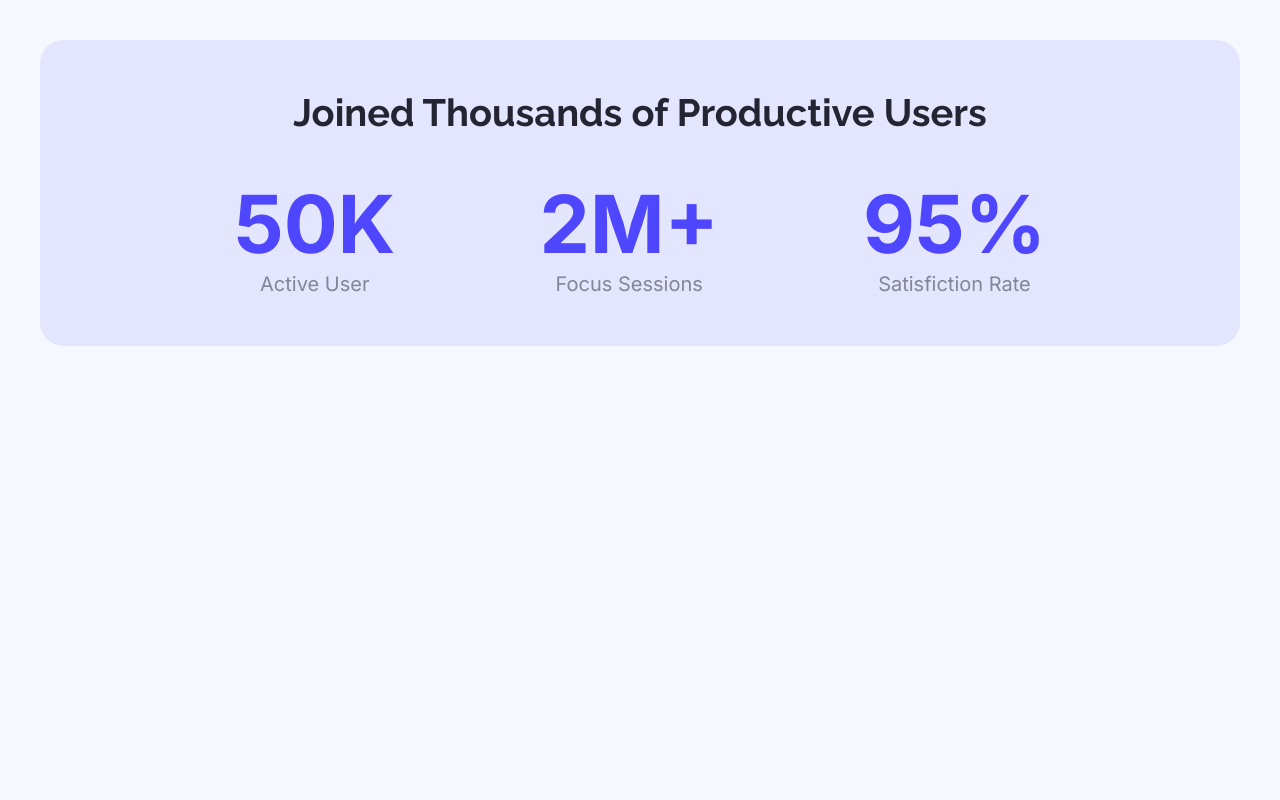
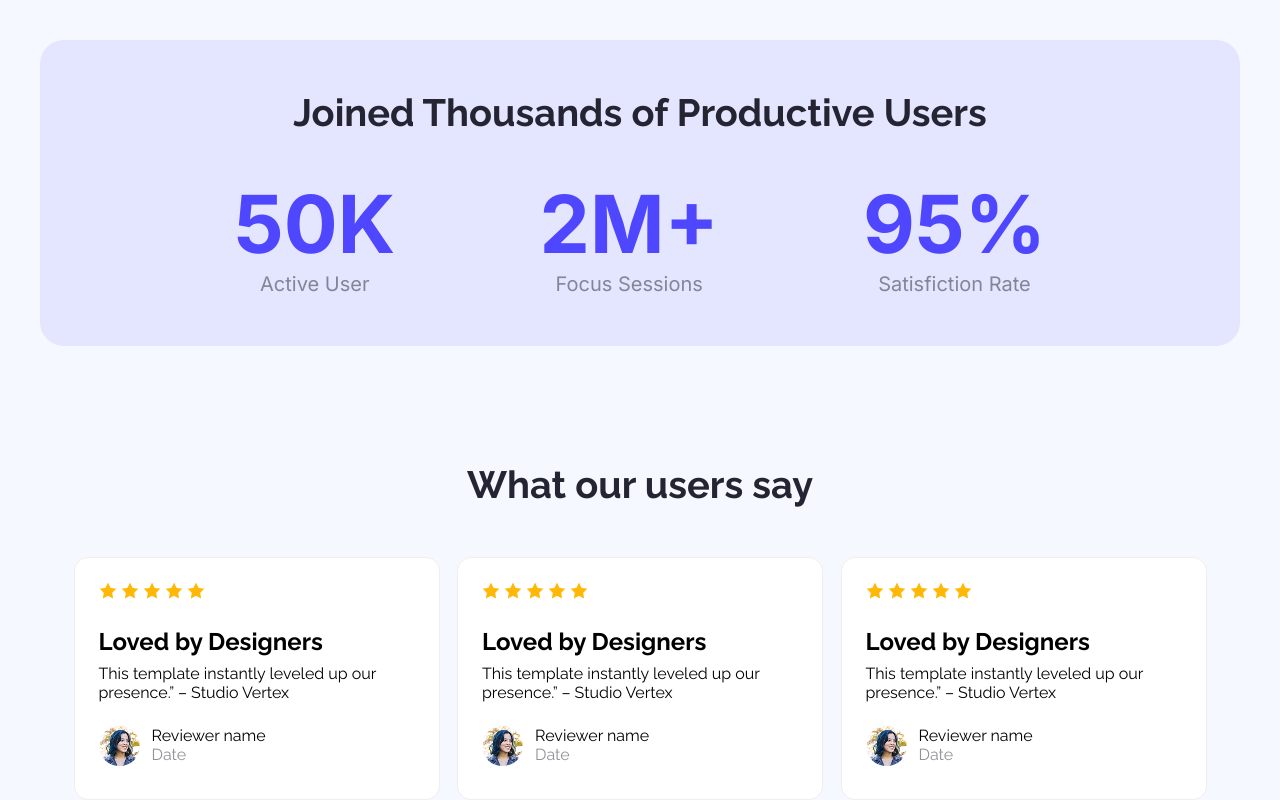
Before and after one commit to MOSHAROF-4246/Assignment01-Webflow-Conf, a plain HTML site: page index.html in a window 1280 px wide. Shown: the part 1324-2124 px from the top of the page. Before the commit the page ends 1670 px from the top, so only its background shows below. Drawn offline with Linux system fonts and the light colour scheme.

Commit message:
Feedback section added

```diff
--- a/index.html
+++ b/index.html
@@ -73,6 +73,74 @@
 
          </section>
         <!-- productive users section end -->
+
+        <!-- feedback section start -->
+
+        <section class="container feedback">
+            <h2 class="sec-title text-center">What our users say</h2>
+
+            <div class="user-feedback-card-wrapper">
+
+                <div class="user-feedback-card">
+                    <div class="user-review">
+                        <img src="Assets/icon-star.png" alt="">
+                        <img src="Assets/icon-star.png" alt="">
+                        <img src="Assets/icon-star.png" alt="">
+                        <img src="Assets/icon-star.png" alt="">
+                        <img src="Assets/icon-star.png" alt="">
+                    </div>
+                    <h5>Loved by Designers</h5>
+                    <p>This template instantly leveled up our presence.” – Studio Vertex</p>
+                    <div class="user-info">
+                        <img src="Assets/avatar.png" alt="">
+                        <div class="user-detail">
+                            <p>Reviewer name</p>
+                            <p class="text-mute">Date</p>
+                        </div>
+                    </div>
+                </div>
+                <div class="user-feedback-card">
+                    <div class="user-review">
+                        <img src="Assets/icon-star.png" alt="">
+                        <img src="Assets/icon-star.png" alt="">
+                        <img src="Assets/icon-star.png" alt="">
+                        <img src="Assets/icon-star.png" alt="">
+                        <img src="Assets/icon-star.png" alt="">
+                    </div>
+                    <h5>Loved by Designers</h5>
+                    <p>This template instantly leveled up our presence.” – Studio Vertex</p>
+                    <div class="user-info">
+                        <img src="Assets/avatar.png" alt="">
+                        <div class="user-detail">
+                            <p>Reviewer name</p>
+                            <p class="text-mute">Date</p>
+                        </div>
+                    </div>
+                </div>
+                <div class="user-feedback-card">
+                    <div class="user-review">
+                        <img src="Assets/icon-star.png" alt="">
+                        <img src="Assets/icon-star.png" alt="">
+                        <img src="Assets/icon-star.png" alt="">
+                        <img src="Assets/icon-star.png" alt="">
+                        <img src="Assets/icon-star.png" alt="">
+                    </div>
+                    <h5>Loved by Designers</h5>
+                    <p>This template instantly leveled up our presence.” – Studio Vertex</p>
+                    <div class="user-info">
+                        <img src="Assets/avatar.png" alt="">
+                        <div class="user-detail">
+                            <p>Reviewer name</p>
+                            <p class="text-mute">Date</p>
+                        </div>
+                    </div>
+                </div>
+
+            </div>
+        </section>
+
+
+        <!-- feedback section end -->
     </main>
 
     <footer>
--- a/styles/style.css
+++ b/styles/style.css
@@ -65,6 +65,10 @@ section {
 
 .text-center {
     text-align: center;
+}
+
+.text-mute {
+    color: var(--text-mute);
 }
 
 /* header start */
@@ -188,3 +192,61 @@ nav a {
 
 
 /* productive users section end */
+
+/* feedback section start */
+
+
+.user-feedback-card-wrapper {
+    display: flex;
+    justify-content: space-evenly;
+    align-items: center;
+    flex-direction: row;
+    flex-wrap: wrap;
+    font-family: var(--font-primary);
+    margin-top: 50px;
+}
+
+.user-feedback-card {
+    display: flex;
+    flex-direction: column;
+    /* gap: 24px; */
+    width: 366px;
+    height: 243px;
+    padding: 24px;
+    background-color: var(--bg-light);
+    border: #F2EDED solid 1px;
+    border-radius: 14px;
+    -webkit-border-radius: 14px;
+    -moz-border-radius: 14px;
+    -ms-border-radius: 14px;
+    -o-border-radius: 14px;
+}
+
+.user-review {
+    margin-bottom: 24px;
+}
+
+.user-review img {
+    max-width: 100%;
+}
+
+.user-feedback-card h5 {
+    font-size: 24px;
+    margin-bottom: 8px;
+}
+
+.user-info {
+    display: flex;
+    flex-direction: row;
+    gap: 12px;
+    margin-top: 24px;
+}
+
+.user-info img {
+    border-radius: 50%;
+    -webkit-border-radius: 50%;
+    -moz-border-radius: 50%;
+    -ms-border-radius: 50%;
+    -o-border-radius: 50%;
+}
+/* feedback section end */
```
